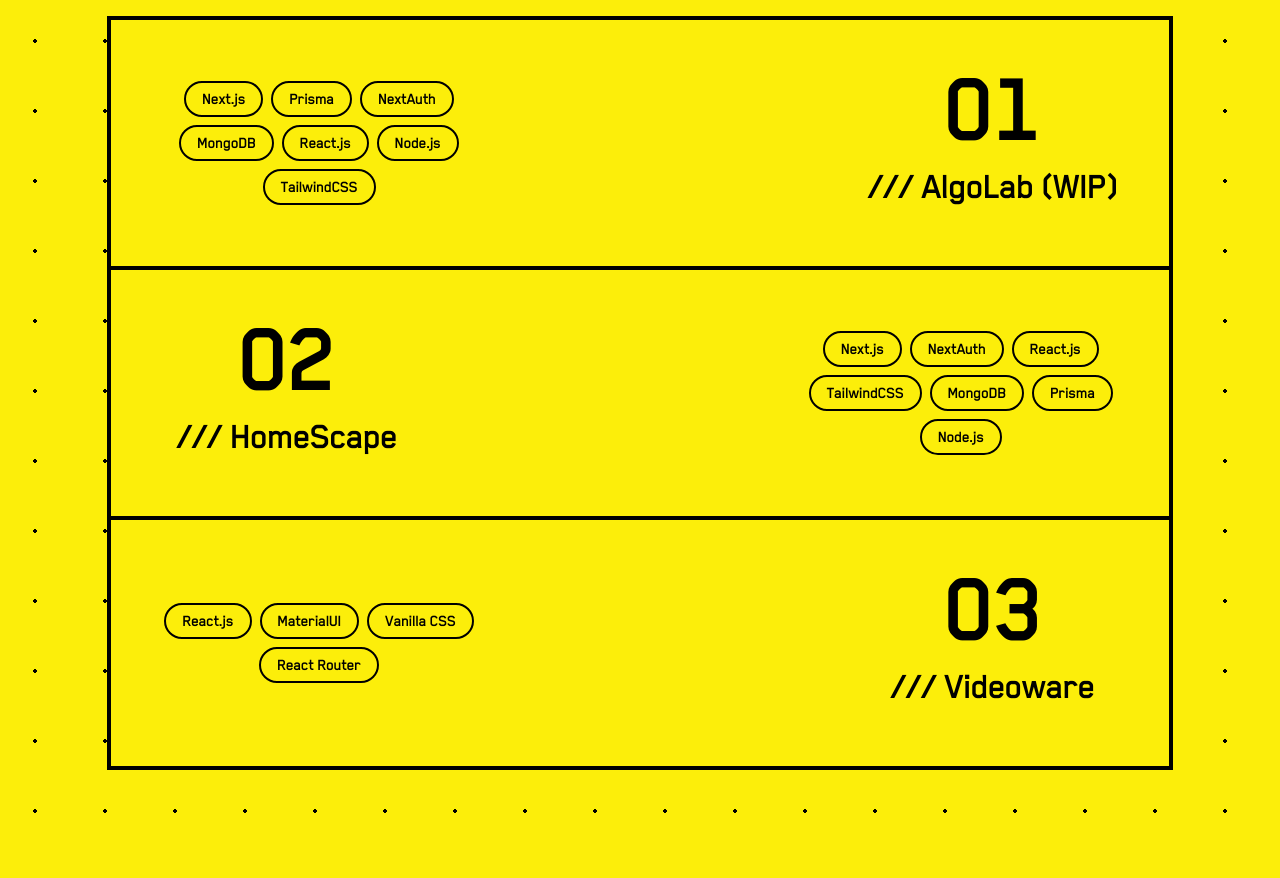
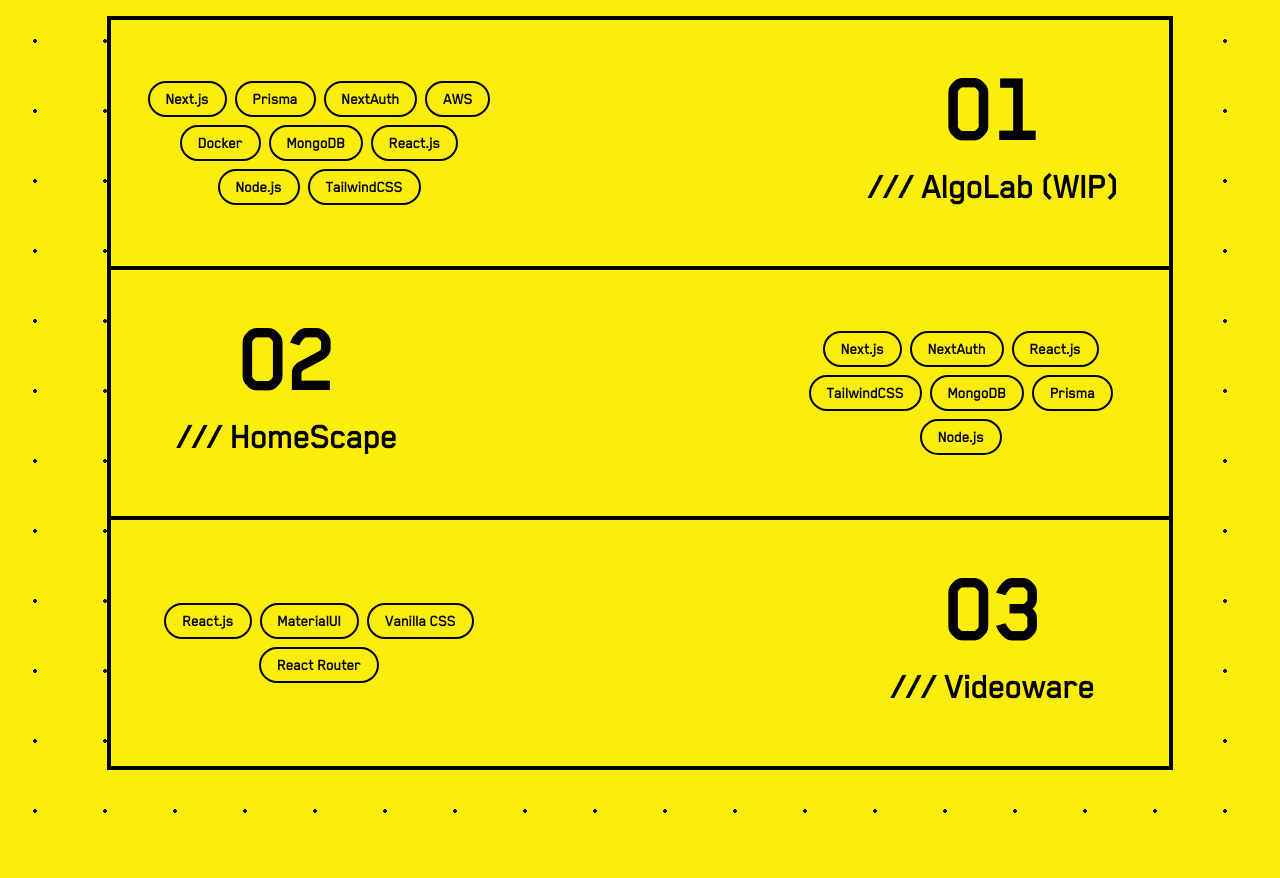
Before and after one commit to Abheelash-Mishra/Portfolio-Website, a React (Vite) app: page / in a window 1280 px wide. Shown: the part 1580-2458 px from the top of the page. Built offline with nearby package versions, Linux system fonts and the light colour scheme.

Commit message:
Added tech stack to a project

```diff
--- a/src/components/Projects.jsx
+++ b/src/components/Projects.jsx
@@ -64,7 +64,7 @@
 						"Integrated with the Monaco Editor (the editor of VS Code), it allows users to enjoy all the modern features they can expect from an IDE right in the application," +
 						"which proves to be especially useful while practicing.",
 			// "image": "/homescape.png",
-			"tech": ["Next.js", "Prisma", "NextAuth", "MongoDB", "React.js", "Node.js", "TailwindCSS"],
+			"tech": ["Next.js", "Prisma", "NextAuth", "AWS" , "Docker", "MongoDB", "React.js", "Node.js", "TailwindCSS"],
 			"link": "https://github.com/Abheelash-Mishra/AlgoLab"
 		},
 		{
@@ -189,7 +189,7 @@
 
 
 								<div className={ `${ isImageVisible ? 'w-1/3' : 'w-full' } flex flex-col xs:px-10 p-6 text-black` }>
-									<p className="projectMobile:text-6xl xs:text-5xl text-4xl font-bold text-left pt-6">/// { project.name }</p>
+									<p className="projectMobile:text-6xl xs:text-5xl text-4xl font-bold text-left pt-6 mb-6">/// { project.name }</p>
 									<p className="projectMobile:text-2xl text-lg font-semibold text-justify h-64 ">{ project.details }</p>
 
 									<div className="projectMobile:mt-6 mt-12 overflow-hidden">
```
